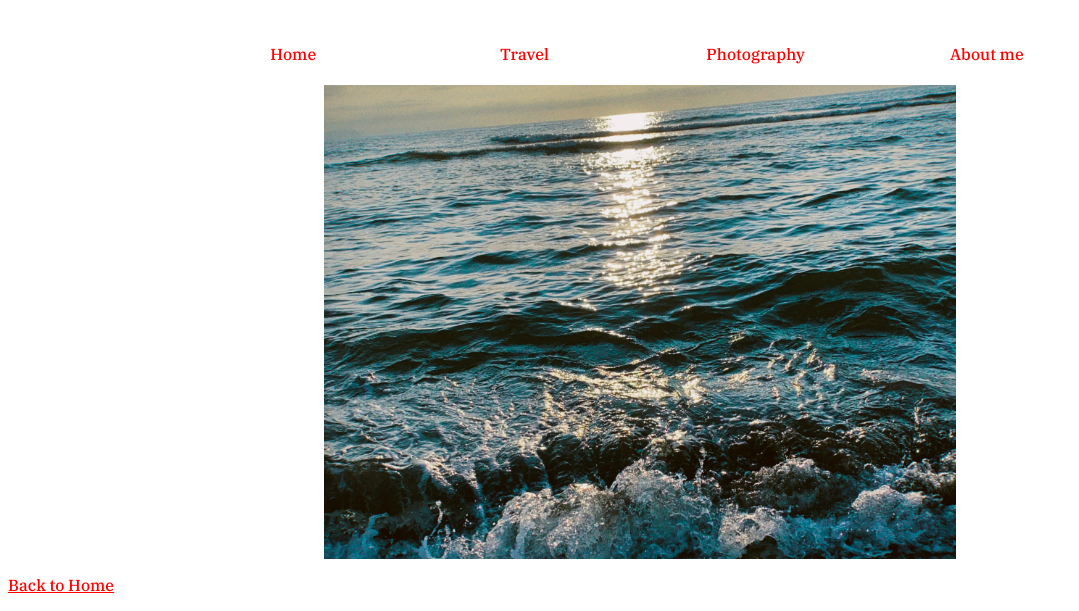
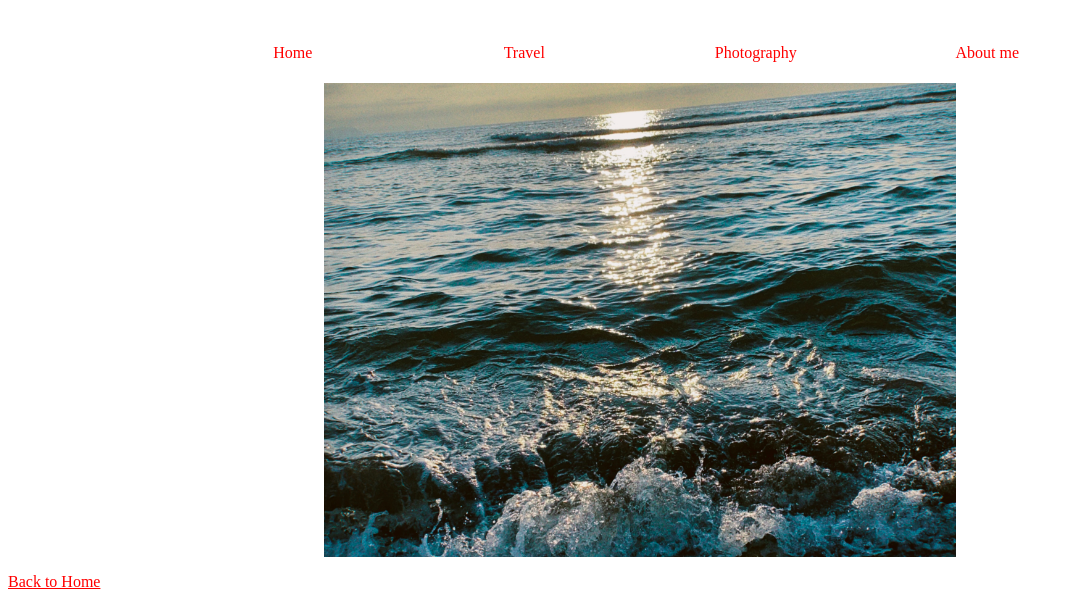
Before and after one commit to hirokin-03/me, a plain HTML site: page photo.html in a window 1280 px wide. Shown: the part 314-925 px from the top of the page, without its empty margins (0-1079 px from the left). Drawn offline with Linux system fonts and the light colour scheme.

Commit message:
Add files via upload

```diff
--- a/photo.html
+++ b/photo.html
@@ -9,7 +9,9 @@
     <meta charset="utf-8">
    <meta name="viewport" content="width=device-width">
 
-    <link href="https://fonts.googleapis.com/css2?family=Abril+Fatface&family=IBM+Plex+Serif:wght@500&display=swap" rel="stylesheet">
+      <link rel="preconnect" href="https://fonts.googleapis.com">
+<link rel="preconnect" href="https://fonts.gstatic.com" crossorigin>
+<link href="https://fonts.googleapis.com/css2?family=Abril+Fatface&family=IBM+Plex+Serif:wght@500&display=swap" rel="stylesheet">
 
 <style>
 
@@ -25,7 +27,7 @@
   font-family: 'Abril Fatface', cursive;
   font-size: 70px; }
 
-body {font-family: 'IBM Plex Serif', serif;}
+body
 .mySlides {display:
     height: auto;
 text-align: center;
```
